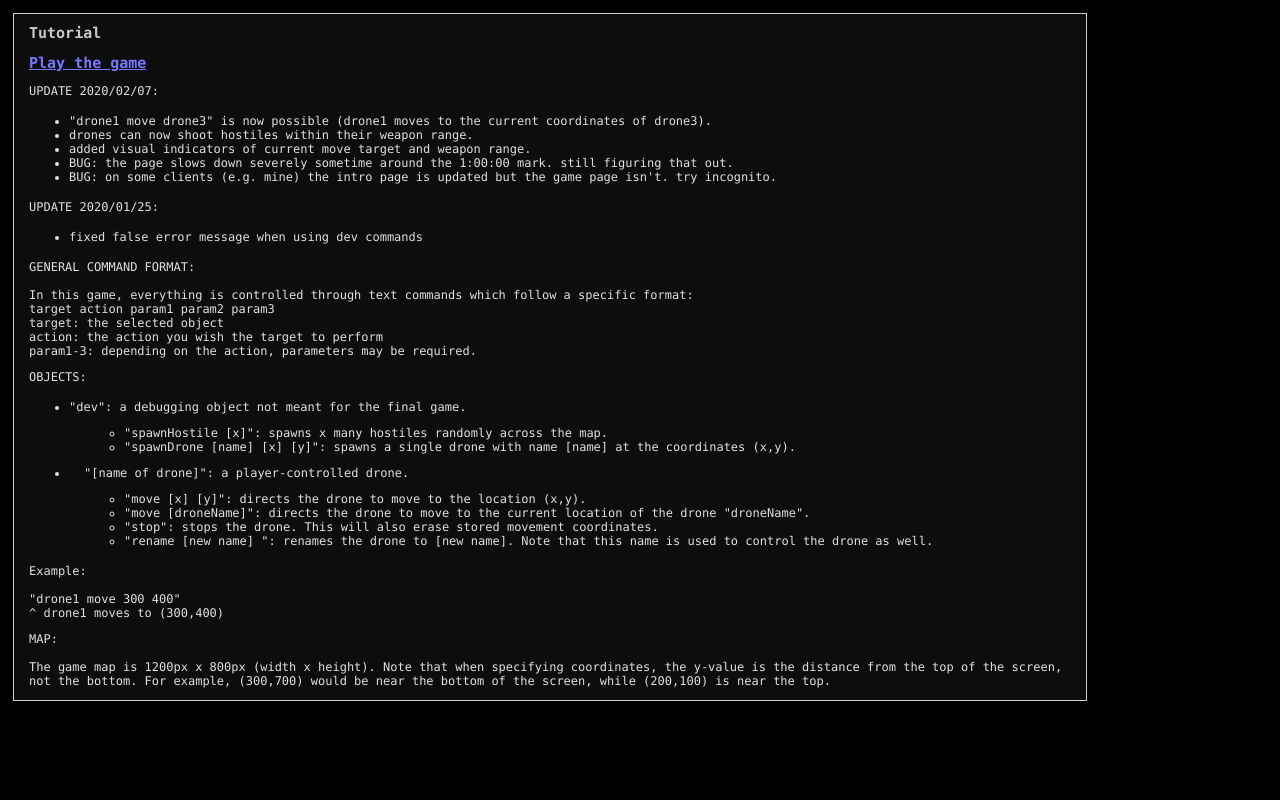
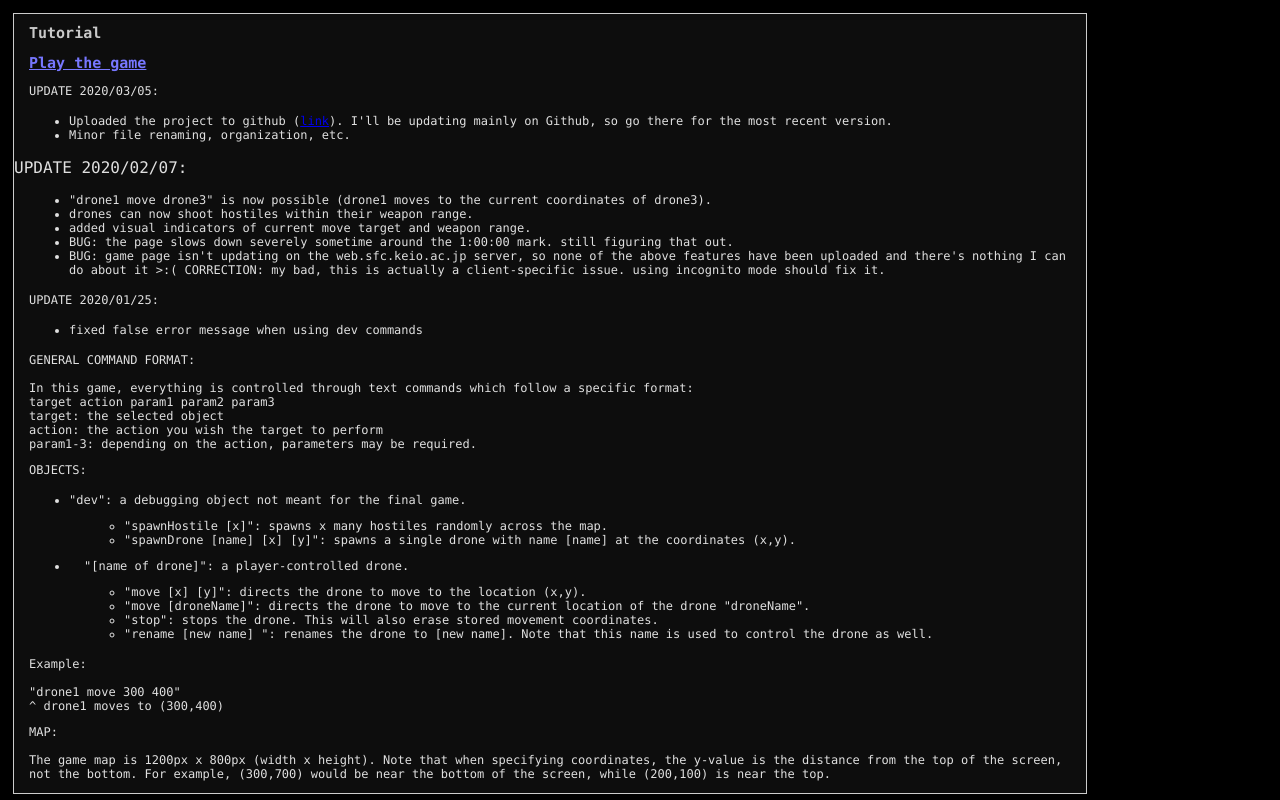
Before and after one commit to RedTorch/CLI_RTS, a plain HTML site: page introPage.html in a window 1280 px wide. Drawn offline with Linux system fonts and the light colour scheme.

Commit message:
Updated intro page

```diff
--- a/introPage.html
+++ b/introPage.html
@@ -18,13 +18,18 @@
           <a href="./index.html" style="margin-left: 0px; color: #7777ff" target="_blank">Play the game</a>
         </h1>
         <p>
+          UPDATE 2020/03/05:
+          <ul>
+            <li>Uploaded the project to github (<a href="https://redtorch.github.io/CLI_RTS/introPage.html">link</a>). I'll be updating mainly on Github, so go there for the most recent version.</li>
+            <li>Minor file renaming, organization, etc.</li>
+          </ul>
           UPDATE 2020/02/07:
           <ul>
             <li>"drone1 move drone3" is now possible (drone1 moves to the current coordinates of drone3).</li>
             <li>drones can now shoot hostiles within their weapon range.</li>
             <li>added visual indicators of current move target and weapon range.</li>
             <li>BUG: the page slows down severely sometime around the 1:00:00 mark. still figuring that out.</li>
-            <li>BUG: on some clients (e.g. mine) the intro page is updated but the game page isn't. try incognito.</li>
+            <li>BUG: game page isn't updating on the web.sfc.keio.ac.jp server, so none of the above features have been uploaded and there's nothing I can do about it >:( CORRECTION: my bad, this is actually a client-specific issue. using incognito mode should fix it.</li>
           </ul>
         </p>
         <p>
```
